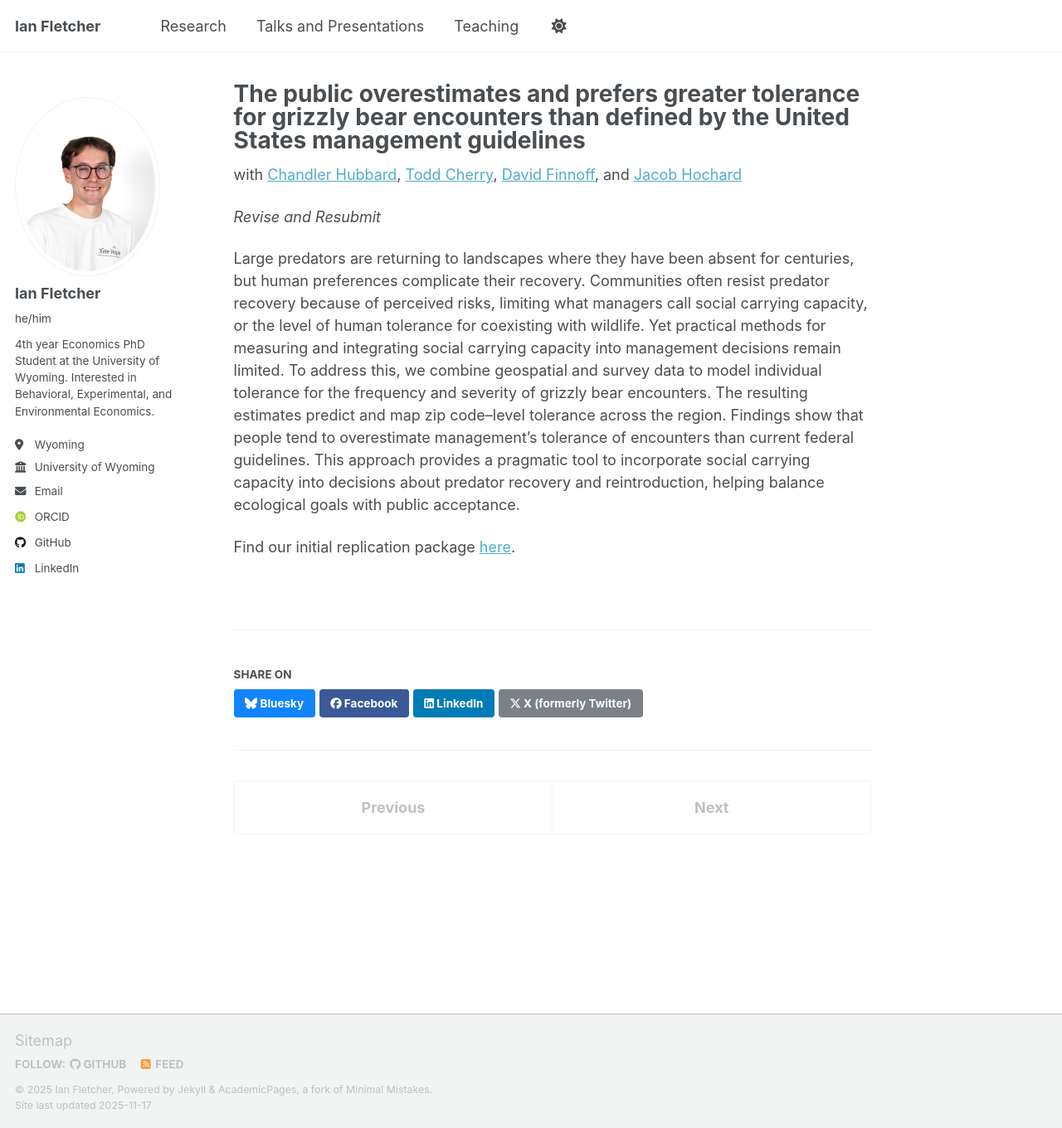
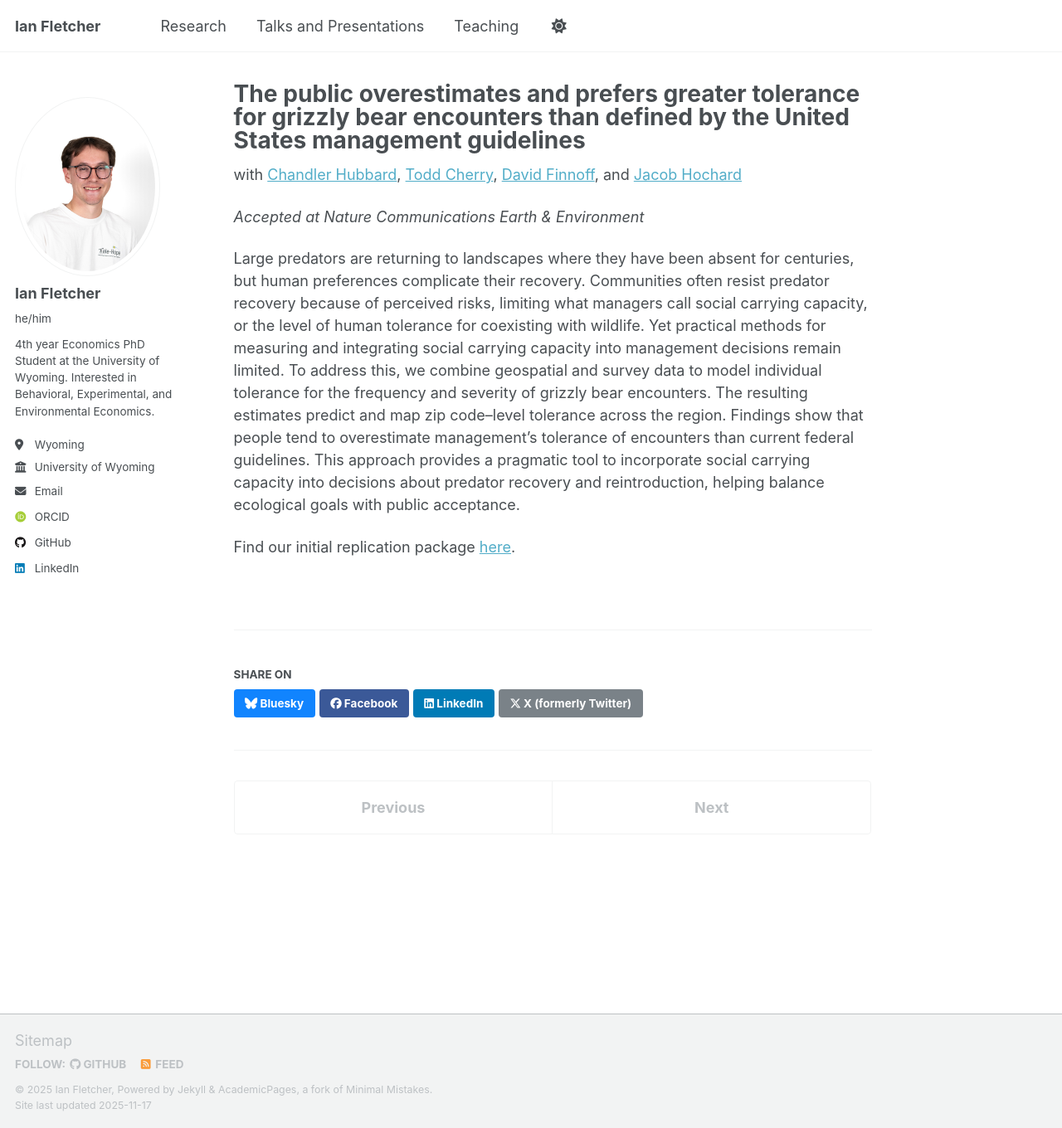
Before and after one commit to fletcherian/fletcherian.github.io, a Jekyll site: the page built from _publications/bears.md, in a window 1280 px wide and 1360 px high. Shown: the whole window at 83% size. Built offline with Jekyll 4.4.1, drawn with Linux system fonts in a browser that asks for light colours; some web fonts are replaced; a script that is not in the unit is left out.

Commit message:
Update bears.md

```diff
--- a/_publications/bears.md
+++ b/_publications/bears.md
@@ -9,7 +9,7 @@ date: 2025-08-03
 
 with [Chandler Hubbard](https://sites.google.com/view/chandlerhubbard), [Todd Cherry](https://tlcherry.weebly.com/), [David Finnoff](https://www.uwyo.edu/business/about-us/directory/finnoff-david.html), and [Jacob Hochard](https://www.jacobhochard.com/)
 
-_Revise and Resubmit_
+_Accepted at Nature Communications Earth & Environment_
 
 Large predators are returning to landscapes where they have been absent for centuries, but human preferences complicate their recovery. Communities often resist predator recovery because of perceived risks, limiting what managers call social carrying capacity, or the level of human tolerance for coexisting with wildlife. Yet practical methods for measuring and integrating social carrying capacity into management decisions remain limited. To address this, we combine geospatial and survey data to model individual tolerance for the frequency and severity of grizzly bear encounters. The resulting estimates predict and map zip code–level tolerance across the region. Findings show that people tend to overestimate management’s tolerance of encounters than current federal guidelines. This approach provides a pragmatic tool to incorporate social carrying capacity into decisions about predator recovery and reintroduction, helping balance ecological goals with public acceptance.
 
```
